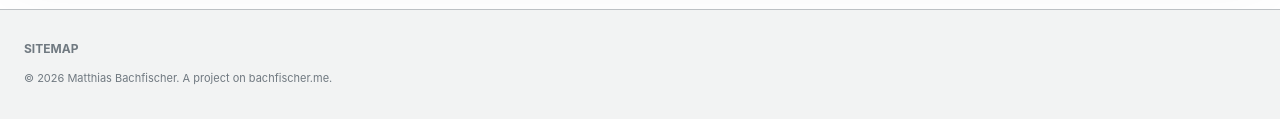
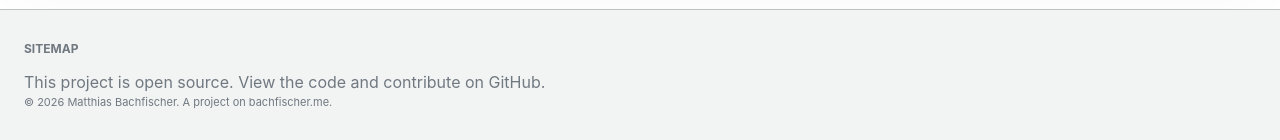
Before and after one commit to Bachfischer/running-route-finder, a Next.js app: page / in a window 1280 px wide. Shown: the part 942-1082 px from the top of the page. Before the commit the page ends 1061 px from the top, so only its background shows below. Built offline with nearby package versions, Linux system fonts and the light colour scheme.

Commit message:
Add open source contribution link to footer

```diff
--- a/components/site-footer.tsx
+++ b/components/site-footer.tsx
@@ -5,6 +5,13 @@ export function SiteFooter() {
         <div className="site-footer-follow">
           <a href="https://bachfischer.me/sitemap/">Sitemap</a>
         </div>
+        <p className="site-footer-contribute">
+          This project is open source.{" "}
+          <a href="https://github.com/Bachfischer/running-route-finder">
+            View the code and contribute on GitHub
+          </a>
+          .
+        </p>
         <div className="site-footer-copyright">
           © {new Date().getFullYear()} Matthias Bachfischer. A project on{" "}
           <a href="https://bachfischer.me/">bachfischer.me</a>.
```
